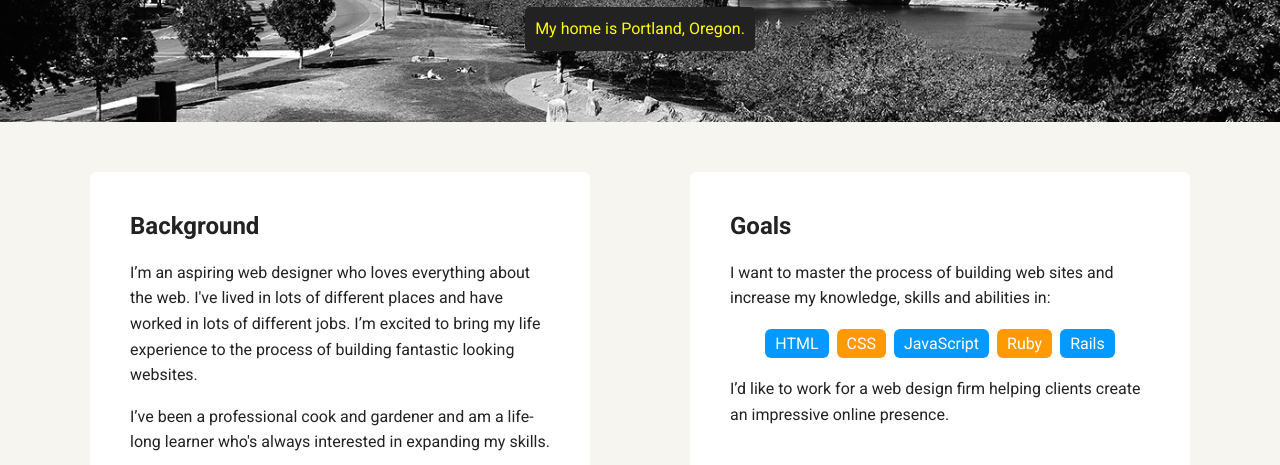
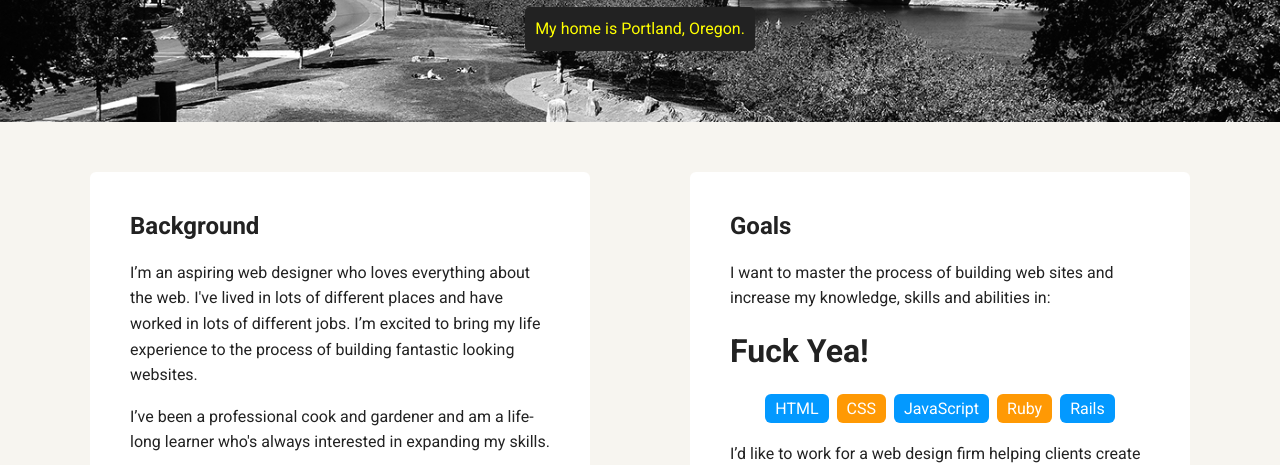
Before and after one commit to varlerang/portfolio, a plain HTML site: page index.html in a window 1280 px wide. Shown: the part 348-813 px from the top of the page. Drawn offline with Linux system fonts and the light colour scheme; a web font is replaced by a local one.

Commit message:
added a head tag of "Fuck Yea".

```diff
--- a/index.html
+++ b/index.html
@@ -32,6 +32,7 @@
       <div class="card">
         <h2>Goals</h2>
         <p>I want to master the process of building web sites and increase my knowledge, skills and abilities in:</p>
+        <h1>Fuck Yea!</h1>
         <ul class="skills">
           <li>HTML</li>
           <li>CSS</li>
```
